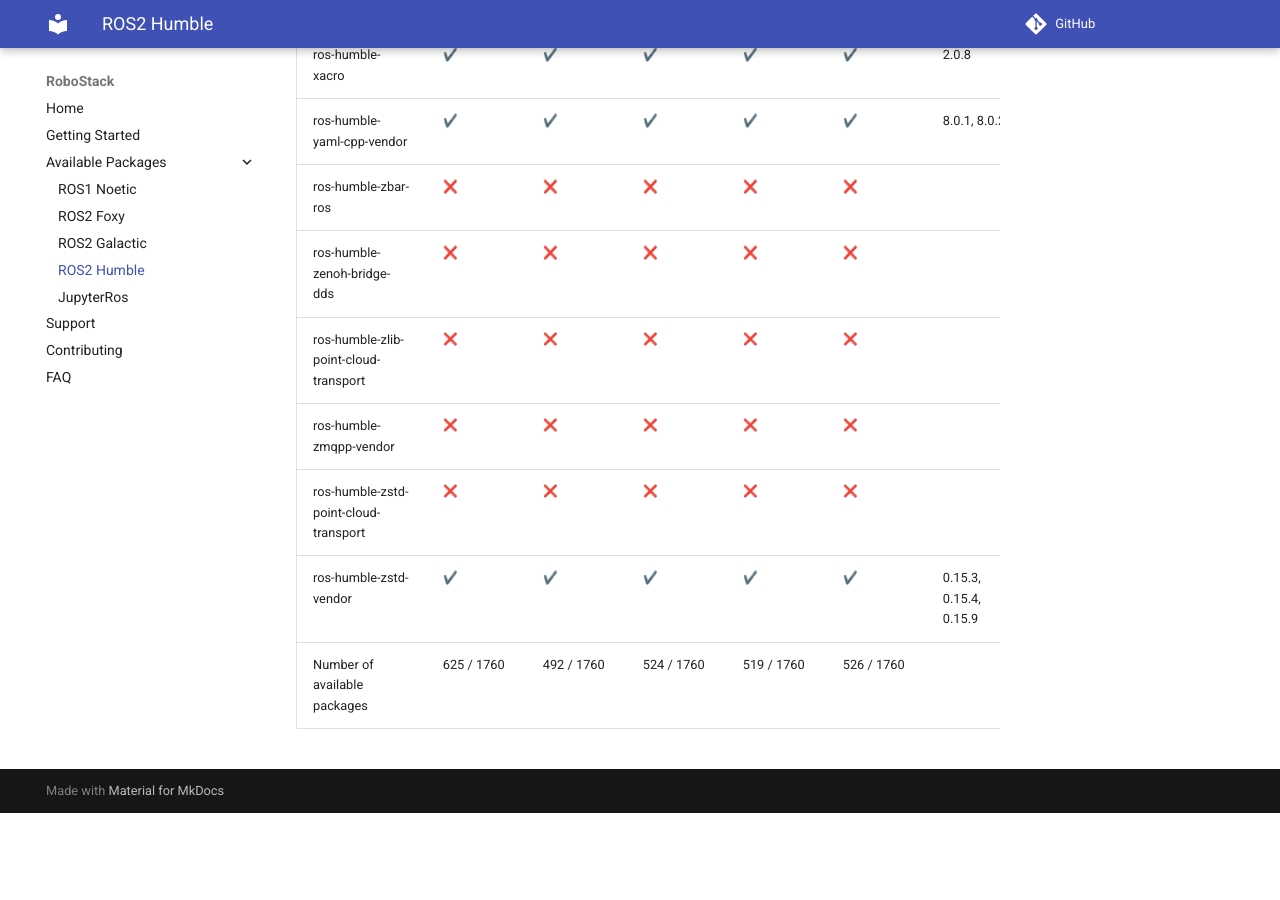
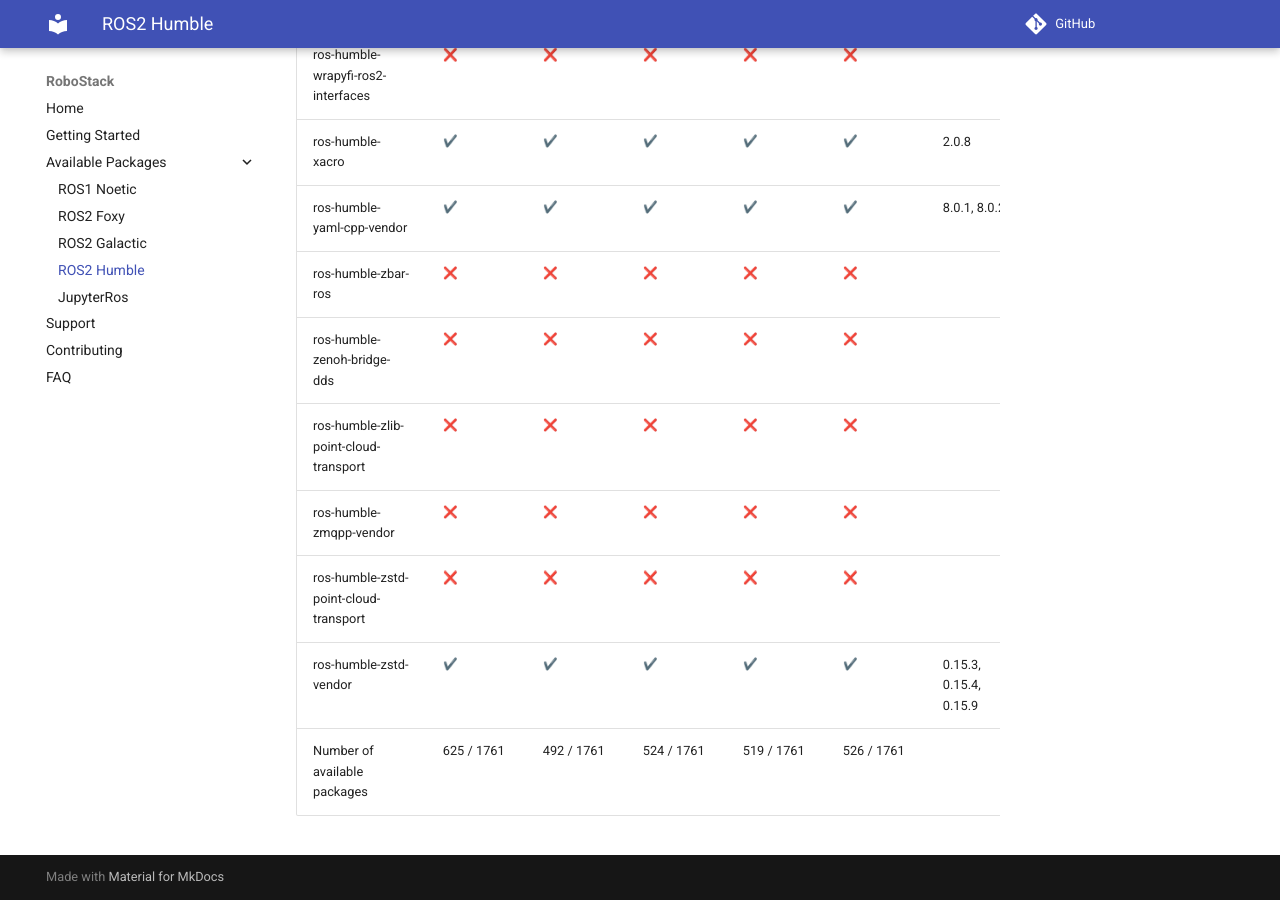
Before and after one commit to RoboStack/robostack.github.io, an MkDocs documentation site: the page built from docs/humble.md, in a window 1280 px wide and 900 px high, scrolled down 137104 px. Built offline with MkDocs 1.6.1 and Material for MkDocs 9.7.7, drawn with Linux system fonts in a browser that asks for light colours; emoji names are drawn with the system emoji font; comment, search, counter and statistics services are not loaded; before the commit the page ends 137917 px from its top, so only the background shows below that; some of the changed text lies outside the part shown.

Commit message:
Update tables

```diff
--- a/docs/humble.md
+++ b/docs/humble.md
@@ -1760,4 +1761,4 @@
 | ros-humble-zmqpp-vendor | :x: { data-sort='0' } | :x: { data-sort='0' } | :x: { data-sort='0' } | :x: { data-sort='0' } | :x: { data-sort='0' } |   |
 | ros-humble-zstd-point-cloud-transport | :x: { data-sort='0' } | :x: { data-sort='0' } | :x: { data-sort='0' } | :x: { data-sort='0' } | :x: { data-sort='0' } |   |
 | ros-humble-zstd-vendor | :heavy_check_mark: { data-sort='1' } | :heavy_check_mark: { data-sort='1' } | :heavy_check_mark: { data-sort='1' } | :heavy_check_mark: { data-sort='1' } | :heavy_check_mark: { data-sort='1' } | 0.15.3, 0.15.4, 0.15.9  |
-| Number of available packages |  625 / 1760 | 492 / 1760 | 524 / 1760 | 519 / 1760 | 526 / 1760 |
+| Number of available packages |  625 / 1761 | 492 / 1761 | 524 / 1761 | 519 / 1761 | 526 / 1761 |
```
Also changed, not shown: other parts of docs/humble.md (+1 -0 lines).
